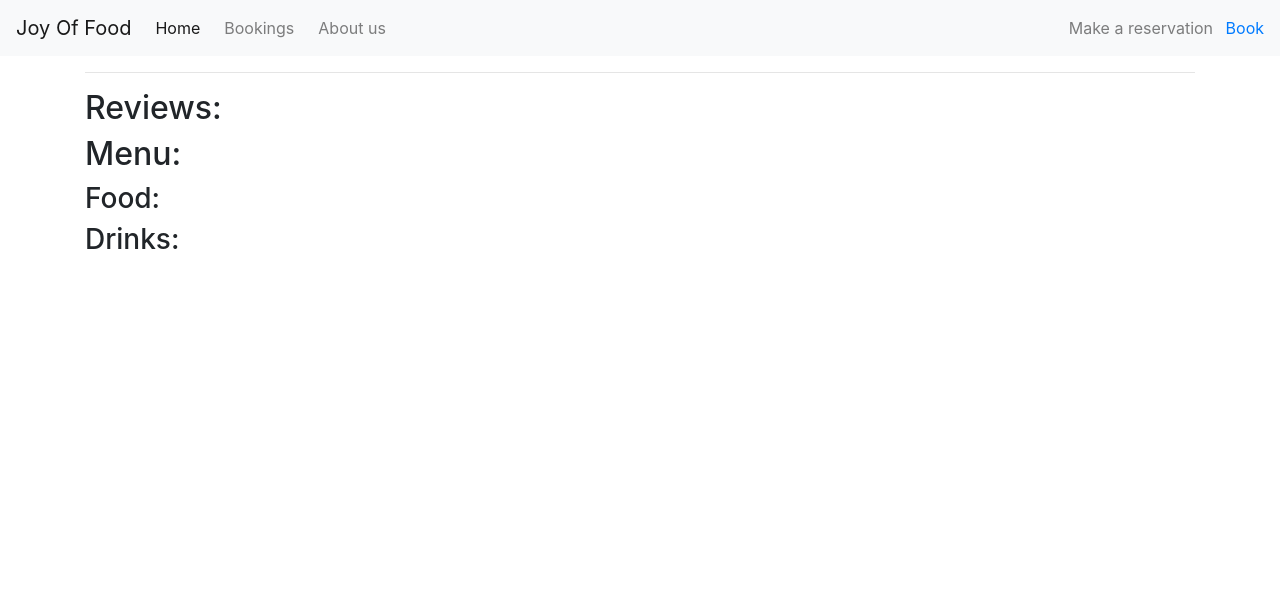
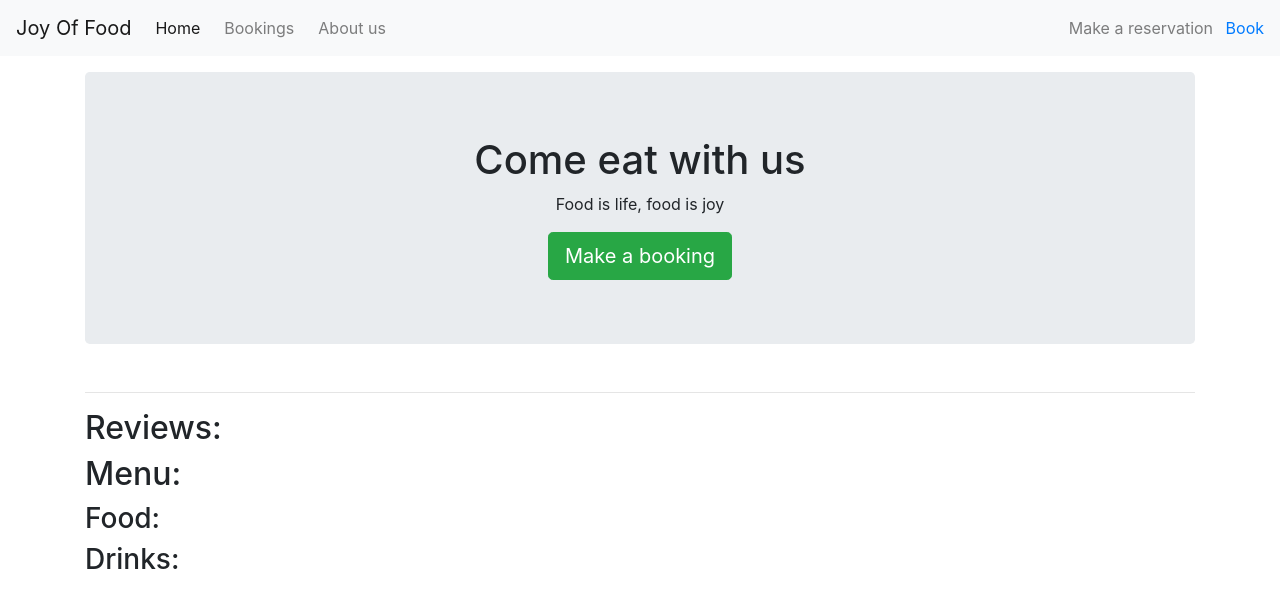
Before and after one commit to Maadajibao/Project-4-Joy-Of-Food, a Django app: page / in a window 1280 px wide. Shown: the top 608 px of the page. Run offline with Django 4.2, Linux system fonts and the light colour scheme; data that the repository does not hold is empty.

Commit message:
Styled index file

```diff
--- a/templates/index.html
+++ b/templates/index.html
@@ -3,20 +3,29 @@
 {% block content %}
 
 <!-- index.html content starts here -->
-<article class="container">
+<article class="container mt-3">
     <!-- Callout -->
-    <section class="callout">
-        <h1></h1>
-        <p></p>
+    <div class="row">
+        <div class="col-12">
+            <section class="callout jumbotron text-center">
+                <h1>Come eat with us</h1>
+                <p>Food is life, food is joy</p>
+                <button class="btn btn-success btn-lg">Make a booking</button>
             </section>
+        </div>
+    </div>
     <!-- /.Callout -->
     <hr>
 
     <!--Reviews-->
     <section class="reviews">
+        <div class="row">
+            <div class="col-12">
                 <h2 class="">Reviews:</h2>
                 <div class="review">
 
+                </div>
+            </div>
         </div>
 
     </section>
@@ -24,6 +33,8 @@
 
     <!--Menu-->
     <section class="menu">
+        <div class="row">
+            <div class="col-12">
                 <h2>Menu:</h2>
                 <div class="food">
                 <h3>Food:</h3>
@@ -31,6 +42,9 @@
                 <div class="drinks">
                 <h3>Drinks:</h3>
                 </div>
+            </div>
+        </div>
+
     <!-- /Menu -->
 
 
```
Lines whose indentation alone changed are shown as unchanged.
